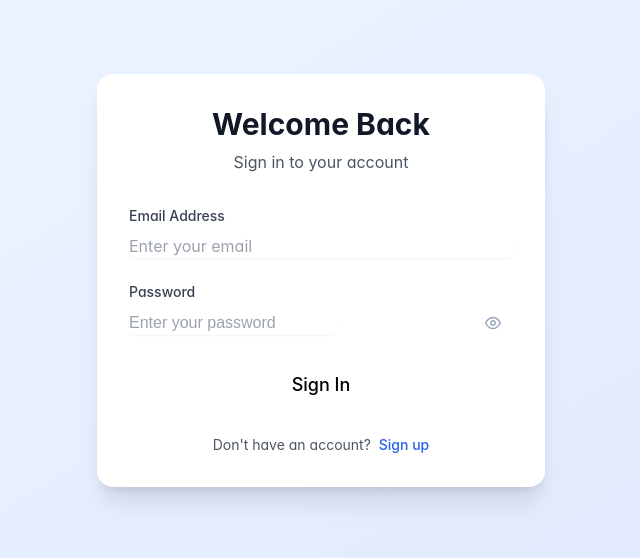
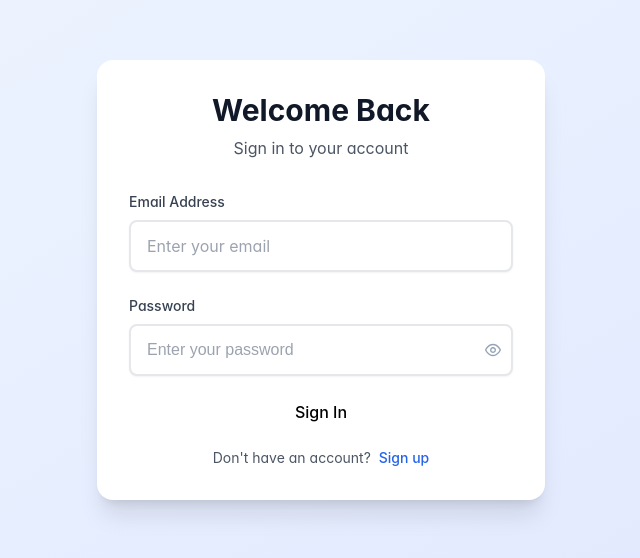
Before and after one commit to ttung205/Account-Manager, a Vue app in the folder frontend/: page /login in a window 1280 px wide. Shown: the part 120-678 px from the top of the page, without its empty margins (319-959 px from the left). Built offline with nearby package versions, Linux system fonts and the light colour scheme; no server answers; a web font is replaced by a local one.

Commit message:
Update DDEV configuration and enhance LoginForm styles
- Updated DDEV configuration file to reflect changes in documentation links and version constraints.
- Refactored CSS styles in main.css and LoginForm.vue to improve layout and consistency, including label styles and input/button classes.

```diff
--- a/frontend/src/assets/main.css
+++ b/frontend/src/assets/main.css
@@ -27,12 +27,9 @@
   @apply space-y-6;
 }
 
-.auth-input {
-  @apply w-full;
-}
-
-.auth-button {
-  @apply w-full py-3 text-lg font-semibold;
+/* Label styles */
+.field label {
+  @apply font-medium text-gray-700;
 }
 
 .auth-link {
--- a/frontend/src/components/auth/LoginForm.vue
+++ b/frontend/src/components/auth/LoginForm.vue
@@ -8,7 +8,7 @@
 
       <form @submit.prevent="handleLogin" class="auth-form">
         <div class="field">
-          <label for="email" class="block text-sm font-medium text-gray-700 mb-2">
+          <label for="email" class="block text-sm mb-2 font-medium text-gray-700">
             Email Address
           </label>
           <InputText
@@ -16,22 +16,25 @@
             v-model="form.email"
             type="email"
             placeholder="Enter your email"
-            class="auth-input"
-            :class="{ 'p-invalid': errors.email }"
+            class="w-full px-4 py-3 rounded-lg border-2 border-gray-200
+                   focus:border-blue-500 focus:ring-4 focus:ring-blue-100
+                   transition-all duration-200 text-base placeholder:text-gray-400
+                   hover:border-gray-300"
+            :class="{ 'border-red-400 focus:border-red-500 focus:ring-red-100': errors.email }"
             required
           />
           <small v-if="errors.email" class="error-message">{{ errors.email }}</small>
         </div>
 
         <div class="field">
-          <label for="password" class="block text-sm font-medium text-gray-700 mb-2">
+          <label for="password" class="block text-sm mb-2 font-medium text-gray-700">
             Password
           </label>
           <Password
             id="password"
             v-model="form.password"
             placeholder="Enter your password"
-            class="auth-input"
+            class="w-full [&>input]:w-full [&>input]:px-4 [&>input]:py-3 [&>input]:rounded-lg [&>input]:border-2 [&>input]:border-gray-200 [&>input]:focus:border-blue-500 [&>input]:focus:ring-4 [&>input]:focus:ring-blue-100 [&>input]:transition-all [&>input]:duration-200 [&>input]:text-base [&>input]:placeholder:text-gray-400 [&>input]:hover:border-gray-300"
             :class="{ 'p-invalid': errors.password }"
             :feedback="false"
             toggleMask
@@ -43,7 +46,7 @@
         <Button
           type="submit"
           label="Sign In"
-          class="auth-button"
+          class="w-full text-base"
           :loading="authStore.isLoading"
           :disabled="authStore.isLoading"
         />
```
Also changed, not shown: 1 other file (tests, documents, lock files or other folders).
